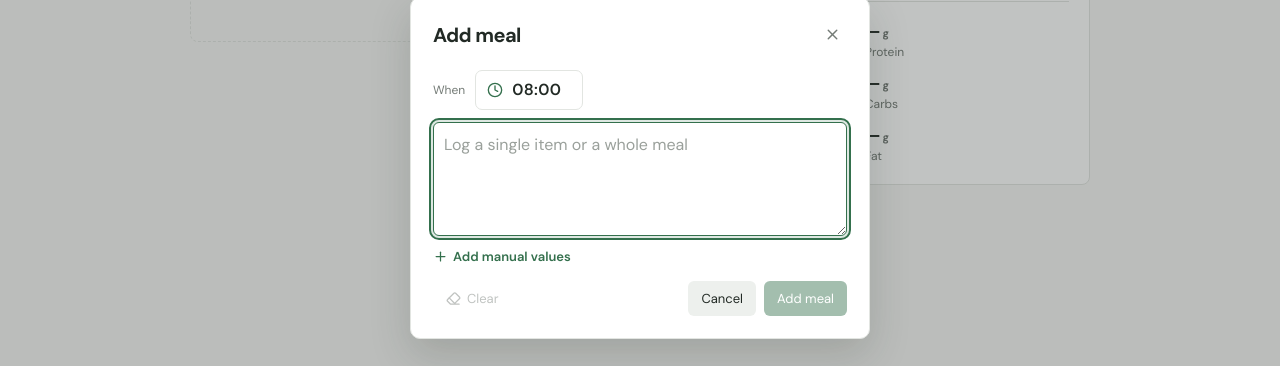
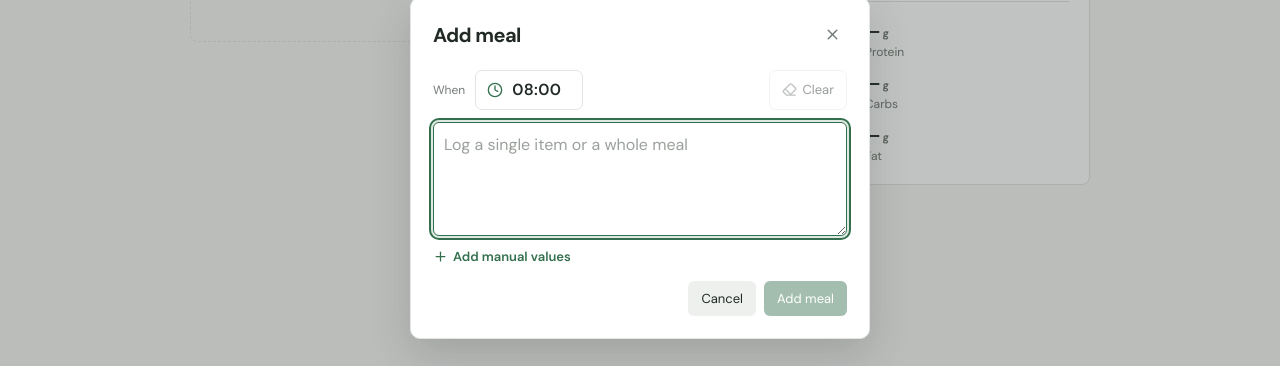
Before and after one commit to ButuzaCalin/daily-fuel, a React (Vite) app: page / in a window 1280 px wide. Both pictures are taken after a click on the button "Add a meal". Shown: the part 232-598 px from the top of the page. Built offline with nearby package versions, Linux system fonts and the light colour scheme.

Commit message:
Move clear button

```diff
--- a/src/main.jsx
+++ b/src/main.jsx
@@ -1684,7 +1684,7 @@ function MealDialog({ draft, title, submitLabel, nutritionLabel = 'Nutrition', c
       <section className="add-meal-dialog" role="dialog" aria-modal="true" aria-labelledby={`${id}-title`}>
         <div className="dialog-heading"><h2 id={`${id}-title`}>{title}</h2><button type="button" onClick={onClose} aria-label="Close"><X /></button></div>
         <form className="add-meal-form" onSubmit={onSubmit}>
-          <div className="form-topline"><label>When</label><TimePicker value={shown.time} onChange={(time) => onChange({ time })} /></div>
+          <div className="form-topline"><label>When</label><TimePicker value={shown.time} onChange={(time) => onChange({ time })} />{clearable && <button className="clear-meal-form" type="button" onClick={clearForm} disabled={!hasInput}><Eraser aria-hidden="true" />Clear</button>}</div>
           <label className="sr-only" htmlFor={`${id}-text`}>What did you eat?</label>
           <textarea id={`${id}-text`} value={shown.text} onChange={(event) => { setBeforePick(null); onChange({ text: event.target.value }); }} onKeyDown={submitOnShortcut} placeholder="Log a single item or a whole meal" maxLength={mealTextMaxLength} rows="4" autoFocus />
           {beforePick && <div className="suggestion-undo"><span>Filled from a previous meal</span><button type="button" onClick={undoPick}><Undo2 aria-hidden="true" />Undo</button></div>}
@@ -1729,7 +1729,7 @@ function MealDialog({ draft, title, submitLabel, nutritionLabel = 'Nutrition', c
               <p className="per-total">Total: <strong>{shown.nutrition.calories || 0}</strong> kcal · {shown.nutrition.proteins || 0}g protein · {shown.nutrition.carbs || 0}g carbs · {shown.nutrition.fats || 0}g fat</p>
             </>}
           </fieldset>}
-          <div className="dialog-actions">{clearable && <button className="clear-form" type="button" onClick={clearForm} disabled={!hasInput}><Eraser aria-hidden="true" />Clear</button>}<button type="button" onClick={onClose}>Cancel</button><button className="confirm-add" type="submit" disabled={!shown.text.trim()}>{submitLabel}</button></div>
+          <div className="dialog-actions"><button type="button" onClick={onClose}>Cancel</button><button className="confirm-add" type="submit" disabled={!shown.text.trim()}>{submitLabel}</button></div>
         </form>
       </section>
     </div>
--- a/src/styles.css
+++ b/src/styles.css
@@ -308,9 +308,9 @@ textarea::placeholder { color: #9aa09b; }
 .dialog-actions .confirm-add { background: var(--green); color: white; }
 .dialog-actions .confirm-add:disabled { cursor: not-allowed; opacity: .45; }
 .dialog-actions { display: flex; justify-content: end; gap: 8px; }
-.dialog-actions .clear-form { display: inline-flex; align-items: center; gap: 6px; margin-right: auto; background: transparent; color: var(--muted); }
-.dialog-actions .clear-form svg { width: 15px; height: 15px; }
-.dialog-actions .clear-form:disabled { cursor: not-allowed; opacity: .45; }
+.clear-meal-form { display: inline-flex; height: 40px; align-items: center; gap: 6px; margin-left: auto; border: 1px solid var(--line); border-radius: 7px; padding: 0 12px; background: white; color: var(--ink); font-size: 13px; }
+.clear-meal-form svg { width: 15px; height: 15px; color: var(--muted); }
+.clear-meal-form:disabled { cursor: not-allowed; opacity: .45; }
 .dialog-actions button { border: 0; border-radius: 6px; padding: 9px 13px; background: #edf0ed; color: var(--ink); font-size: 13px; }
 @keyframes fade-in { from { opacity: 0; } }
 @keyframes fade-out { to { opacity: 0; } }
@@ -333,6 +333,8 @@ textarea::placeholder { color: #9aa09b; }
   .today-button:hover { background: #dce8df; }
   .date-control:hover { background: #f1f5f2; }
   .time-picker:hover { border-color: var(--green); background: #f8fbf8; }
+  .clear-meal-form:not(:disabled):hover { border-color: #b34f43; background: #fff1ee; color: #8e3e34; }
+  .clear-meal-form:not(:disabled):hover svg { color: currentColor; }
   .add-button:hover { background: #285d3d; }
   .add-meal-fab:hover { background: #285d3d; transform: translateY(-2px); }
   .estimate-button:not(:disabled):hover { background: var(--green); color: white; }
```
